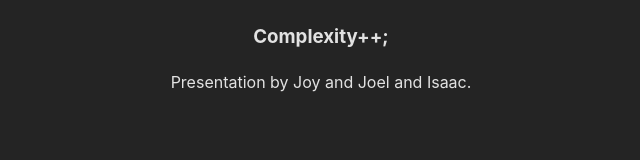
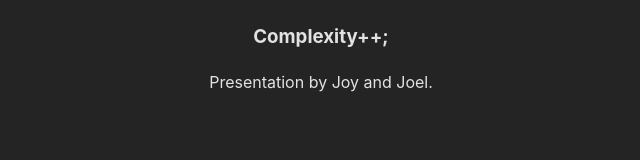
Before and after one commit to Karabiner07/joy-joel-app, a React (Vite) app: page / in a window 1280 px wide. Shown: the part 336-496 px from the top of the page, without its empty margins (319-959 px from the left). Built offline with nearby package versions, Linux system fonts and the light colour scheme.

Commit message:
Update App.jsx
removed Isaac from text display

```diff
--- a/src/App.jsx
+++ b/src/App.jsx
@@ -9,7 +9,7 @@ function App() {
       <h1>Cloud Computing</h1>
       <h3>Complexity++;</h3>
       <p>
-          Presentation by Joy and Joel and Isaac.
+          Presentation by Joy and Joel.
         </p>
       <div className="card">
 
```
